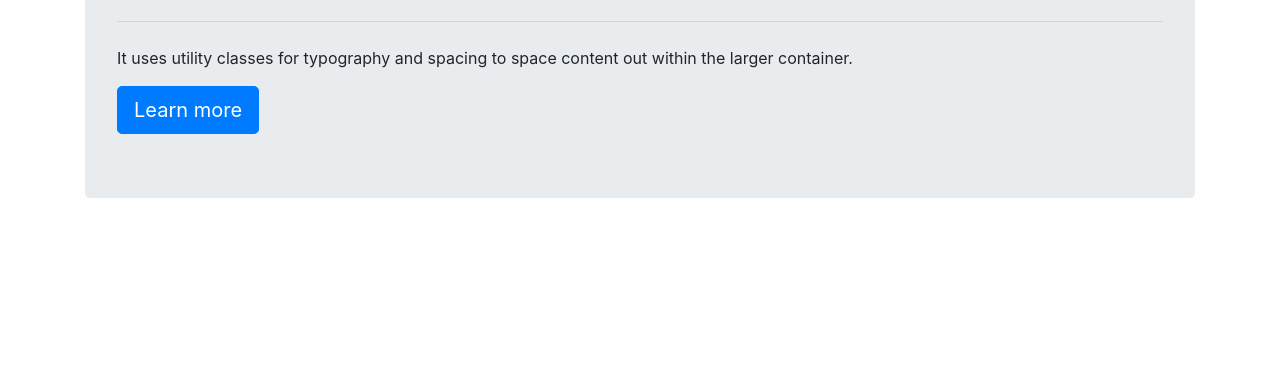
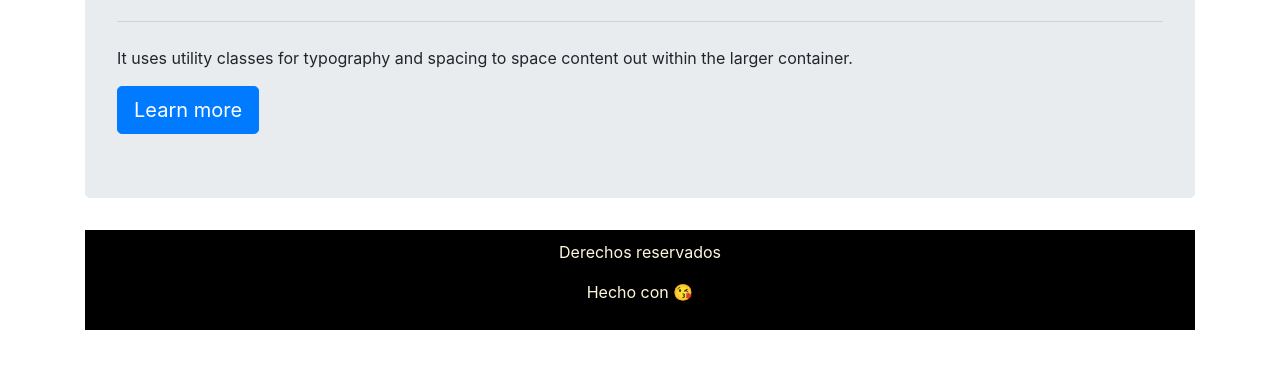
Before and after one commit to Liliana5362/web-git, a plain HTML site: page index.html in a window 1280 px wide. Shown: the part 202-570 px from the top of the page. Drawn offline with nearby package versions, Linux system fonts and the light colour scheme.

Commit message:
terminado footer

```diff
--- /dev/null
+++ b/footer.css
@@ -0,0 +1,8 @@
+footer{
+    padding: 10px;
+    text-align: center;
+    min-height: 20px;
+  background-color: black;
+  color:cornsilk;
+
+}
--- a/index.html
+++ b/index.html
@@ -6,7 +6,7 @@
     <meta name="viewport" content="width=device-width, initial-scale=1, shrink-to-fit=no">
 
     <link rel="stylesheet" href="https://cdn.jsdelivr.net/npm/bootstrap@4.6.0/dist/css/bootstrap.min.css" integrity="sha384-B0vP5xmATw1+K9KRQjQERJvTumQW0nPEzvF6L/Z6nronJ3oUOFUFpCjEUQouq2+l" crossorigin="anonymous">
-
+<link rel="stylesheet" href="/footer.css">
     <title>Web de Git</title>
   </head>
   <body>
@@ -29,7 +29,10 @@
    </div>
    <div class="row">
      <div class="col">
-       <!-- <footer></footer> -->
+   <footer>
+     <p>Derechos reservados</p>
+     <p>Hecho con 😘 </p>
+   </footer>
 
      </div>
    </div>
```
